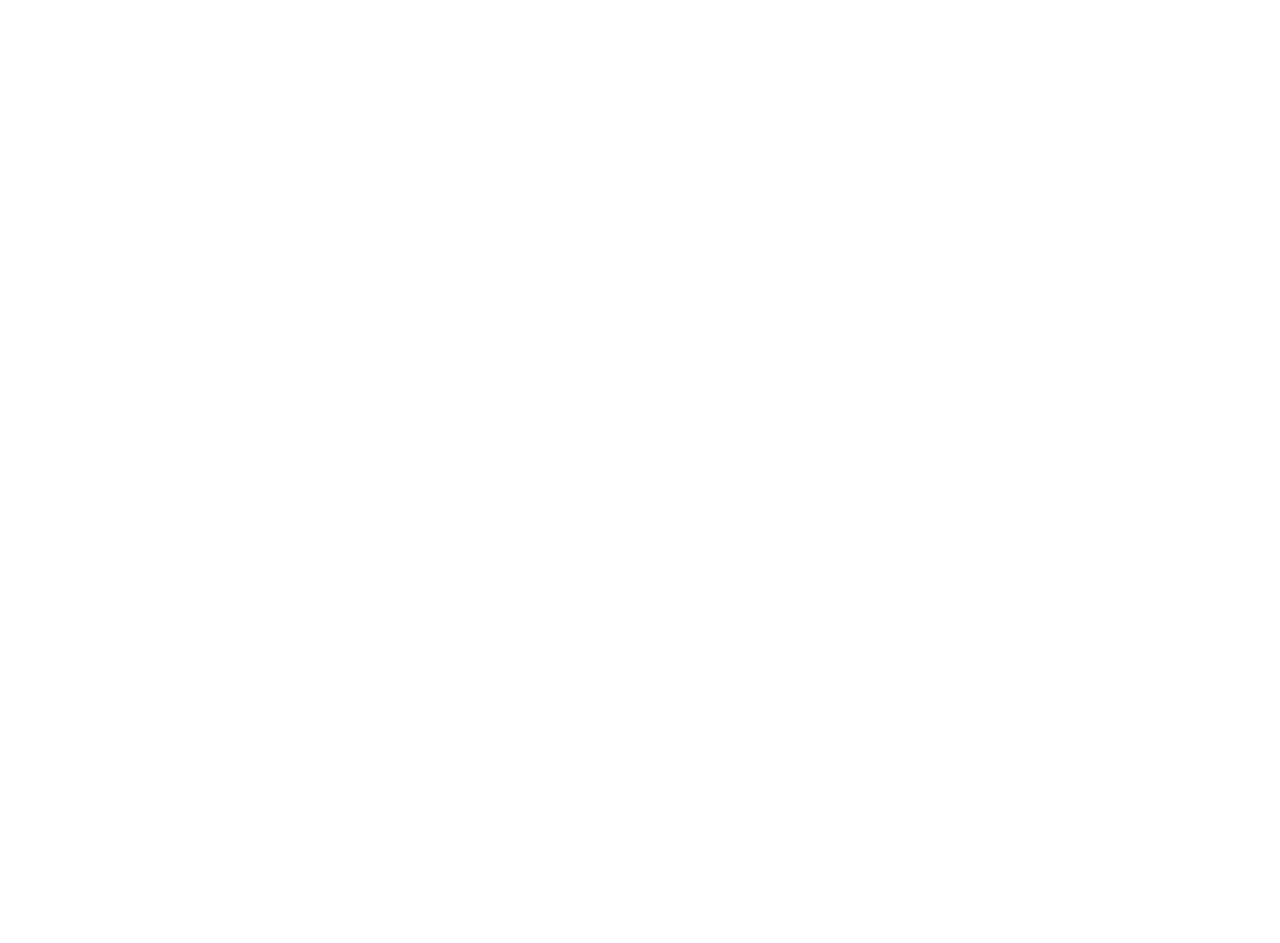
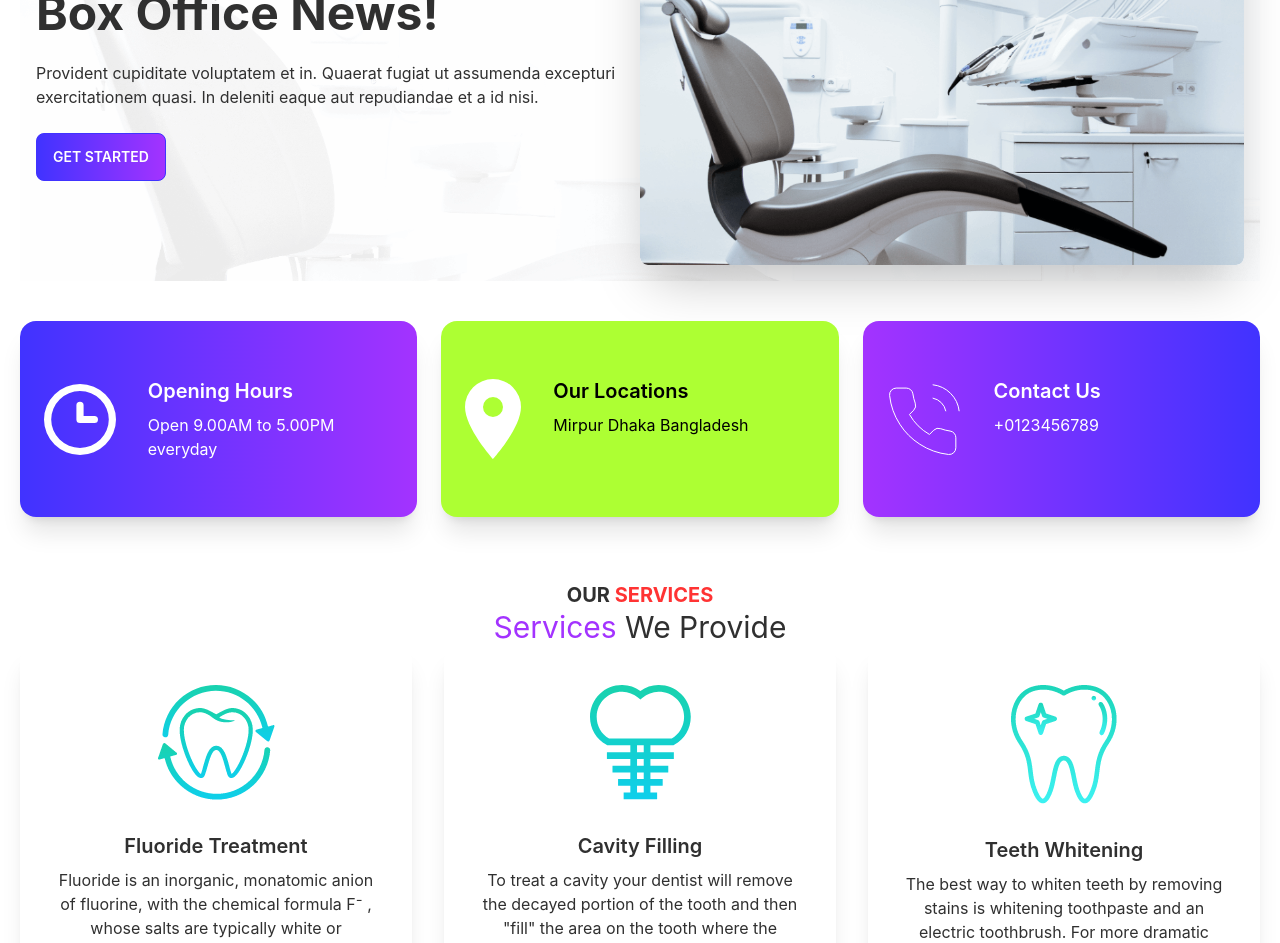
Before and after one commit to KawsarAlHasan/doctors-care, a React (Create React App) app: page / in a window 1280 px wide. Shown: the part 180-1123 px from the top of the page. Before the commit the page ends 800 px from the top, so only its background shows below. Built offline with nearby package versions, Linux system fonts and the light colour scheme.

Commit message:
added banner infoCard Services

```diff
--- a/src/App.css
+++ b/src/App.css
@@ -1,38 +1,3 @@
-.App {
-  text-align: center;
+.bannerBg{
+  background-image: url("../src/assets/images/bg.png");
 }
-
-.App-logo {
-  height: 40vmin;
-  pointer-events: none;
-}
-
-@media (prefers-reduced-motion: no-preference) {
-  .App-logo {
-    animation: App-logo-spin infinite 20s linear;
-  }
-}
-
-.App-header {
-  background-color: #282c34;
-  min-height: 100vh;
-  display: flex;
-  flex-direction: column;
-  align-items: center;
-  justify-content: center;
-  font-size: calc(10px + 2vmin);
-  color: white;
-}
-
-.App-link {
-  color: #61dafb;
-}
-
-@keyframes App-logo-spin {
-  from {
-    transform: rotate(0deg);
-  }
-  to {
-    transform: rotate(360deg);
-  }
-}
--- /dev/null
+++ b/src/components/Banner.js
@@ -0,0 +1,29 @@
+import React from "react";
+import chair from "../assets/images/chair.png";
+
+function Banner() {
+  return (
+    <div className="hero bannerBg">
+      <div className="hero-content flex-col lg:flex-row-reverse">
+        <img
+          src={chair}
+          className="rounded-lg lg:w-1/2 shadow-2xl"
+          alt="no inernet"
+        />
+        <div>
+          <h1 className="text-5xl font-bold">Box Office News!</h1>
+          <p className="py-6">
+            Provident cupiditate voluptatem et in. Quaerat fugiat ut assumenda
+            excepturi exercitationem quasi. In deleniti eaque aut repudiandae et
+            a id nisi.
+          </p>
+          <button className="btn text-white btn-primary bg-gradient-to-r from-primary to-secondary">
+            Get Started
+          </button>
+        </div>
+      </div>
+    </div>
+  );
+}
+
+export default Banner;
--- /dev/null
+++ b/src/components/InfoCard.js
@@ -0,0 +1,18 @@
+import React from "react";
+
+function InfoCard({ card }) {
+  const { name, description, icon, colorClass, bgClass } = card;
+  return (
+    <div className={`card p-6 md:card-side ${colorClass} shadow-xl ${bgClass}`}>
+      <figure>
+        <img src={icon} alt="no internet" />
+      </figure>
+      <div className="card-body">
+        <h2 className="card-title">{name}</h2>
+        <p>{description}</p>
+      </div>
+    </div>
+  );
+}
+
+export default InfoCard;
--- /dev/null
+++ b/src/components/InfoCards.js
@@ -0,0 +1,43 @@
+import React from "react";
+import InfoCard from "./InfoCard";
+import clock from "../assets/icons/clock.svg";
+import marker from "../assets/icons/marker.svg";
+import phone from "../assets/icons/phone.svg";
+
+function InfoCards() {
+  const cardData = [
+    {
+      _id: 1,
+      name: "Opening Hours",
+      description: "Open 9.00AM to 5.00PM everyday",
+      icon: clock,
+      colorClass: "text-white",
+      bgClass: "bg-gradient-to-r from-primary to-secondary",
+    },
+    {
+      _id: 2,
+      name: "Our Locations",
+      description: "Mirpur Dhaka Bangladesh",
+      icon: marker,
+      colorClass: "text-black",
+      bgClass: "bg-accent",
+    },
+    {
+      _id: 3,
+      name: "Contact Us",
+      description: "+0123456789",
+      icon: phone,
+      colorClass: "text-white",
+      bgClass: "bg-gradient-to-r from-secondary to-primary",
+    },
+  ];
+  return (
+    <div className="mt-10 grid grid-cols-1 md:grid-cols-2 lg:grid-cols-3 gap-6">
+      {cardData.map((card) => (
+        <InfoCard key={card._id} card={card}></InfoCard>
+      ))}
+    </div>
+  );
+}
+
+export default InfoCards;
--- a/src/components/Navbar.js
+++ b/src/components/Navbar.js
@@ -22,7 +22,7 @@
     </React.Fragment>
   );
   return (
-    <div className="navbar bg-base-100">
+    <div className="navbar bg-base-100 flex justify-between">
       <div className="navbar-start">
         <div className="dropdown">
           <label tabIndex={0} className="btn btn-ghost lg:hidden">
--- /dev/null
+++ b/src/components/Service.js
@@ -0,0 +1,18 @@
+import React from "react";
+
+function Service({ service }) {
+  const { name, description, icon } = service;
+  return (
+    <div className="card bg-base-100 shadow-xl">
+      <figure className="px-10 pt-10">
+        <img src={icon} alt="Shoes" className="rounded-xl" />
+      </figure>
+      <div className="card-body items-center text-center">
+        <h2 className="card-title">{name}</h2>
+        <p>{description}</p>
+      </div>
+    </div>
+  );
+}
+
+export default Service;
--- /dev/null
+++ b/src/components/Services.js
@@ -0,0 +1,50 @@
+import React from "react";
+import Service from "../components/Service";
+import fluoride from "../assets/images/fluoride.png";
+import cavity from "../assets/images/cavity.png";
+import whitening from "../assets/images/whitening.png";
+
+function Services() {
+  const servicesData = [
+    {
+      _id: 1,
+      name: "Fluoride Treatment",
+      description:
+        "Fluoride is an inorganic, monatomic anion of fluorine, with the chemical formula F⁻ , whose salts are typically white or colorless. Fluoride salts typically have distinctive bitter tastes, and are odorless.",
+      icon: fluoride,
+    },
+    {
+      _id: 2,
+      name: "Cavity Filling",
+      description:
+        'To treat a cavity your dentist will remove the decayed portion of the tooth and then "fill" the area on the tooth where the decayed material was removed. ',
+      icon: cavity,
+    },
+    {
+      _id: 3,
+      name: "Teeth Whitening",
+      description:
+        "The best way to whiten teeth by removing stains is whitening toothpaste and an electric toothbrush. For more dramatic results, the best teeth whitening method is a custom-fitted whitening gel tray. ",
+      icon: whitening,
+    },
+  ];
+  return (
+    <div className="mt-16">
+      <div className="text-center">
+        <h2 className="text-xl font-bold">
+          OUR <span className="text-neutral">SERVICES</span>
+        </h2>
+        <h1 className="text-3xl">
+          <span className="text-secondary">Services</span> We Provide
+        </h1>
+      </div>
+      <div className="gap-8 grid grid-cols-1 md:grid-cols-2 lg:grid-cols-3 ">
+        {servicesData.map((service) => (
+          <Service key={service._id} service={service}></Service>
+        ))}
+      </div>
+    </div>
+  );
+}
+
+export default Services;
--- a/src/pages/home/Home.js
+++ b/src/pages/home/Home.js
@@ -1,9 +1,16 @@
-import React from 'react'
+import React from "react";
+import Banner from "../../components/Banner";
+import InfoCards from "../../components/InfoCards";
+import Services from "../../components/Services";
 
 function Home() {
   return (
-    <div>Home</div>
-  )
+    <div className="mx-5">
+      <Banner></Banner>
+      <InfoCards></InfoCards>
+      <Services></Services>
+    </div>
+  );
 }
 
-export default Home
+export default Home;
--- a/tailwind.config.js
+++ b/tailwind.config.js
@@ -1,8 +1,23 @@
 /** @type {import('tailwindcss').Config} */
 module.exports = {
   content: ["./src/**/*.{html,js}"],
+  daisyui: {
+    themes: [
+      {
+        doctorCareTheme: {
+          primary: "#4233FF",
+          secondary: "#A233FF",
+          accent: "#ACFF33",
+          neutral: "#ff3333",
+          "base-100": "#ffffff",
+        },
+      },
+      "dark",
+      "cupcake",
+    ],
+  },
   theme: {
     extend: {},
   },
   plugins: [require("daisyui")],
-}
+};
```
